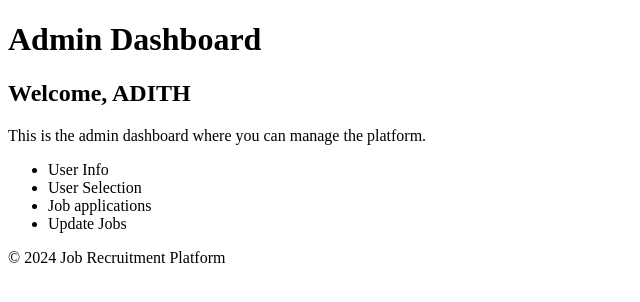
After one commit to AdithyanRaji/Job-recruitment-fullstack-draft, a Flask app: page /admin/dashboard in a window 1280 px wide. The commit adds this page. Shown: the top 302 px of the page, without its empty margins (0-640 px from the left). Run offline with Flask 3, Linux system fonts and the light colour scheme; a user stored in the database is signed in.

Commit message:
completed authorization backend, added admin dashboard

```diff
--- a/app.py
+++ b/app.py
@@ -37,23 +37,30 @@ class AppliedJob(db.Model):
     id = db.Column(db.Integer, primary_key=True)
     user_id = db.Column(db.Integer, db.ForeignKey('user.id'), nullable=False)
     job_id = db.Column(db.Integer, db.ForeignKey('job.job_id'), nullable=False)
+    job_title = db.Column(db.String(20), nullable=False)
 
     user = db.relationship('User', back_populates='applied_jobs')
     job = db.relationship('Job', back_populates='applicants')
 
 # add the with optiuon to create_all
 with app.app_context():
-    db.drop_all()
     db.create_all()
 #----------------------------------------------ROUTES----------------------------------------
 @app.route('/')
 def index():
     return render_template('index.html')
 
-@app.route('/home')
-def home():
-    return render_template('home.html')
+@app.route('/<uname>/home')
+def home(uname):
+    return render_template('home.html', uname=uname)
 
+@app.route('/admin/dashboard')
+def admin_dashboard():
+    if 'role' in session and session['role'] == 'admin':
+        return render_template('admin_dashboard.html', uname=session['username'])
+    else:
+        flash('Access denied. Admins only.', 'danger')
+        return redirect(url_for('index'))
 #----------------------------------------REGISTRATION-------------------------------
 @app.route('/user/register', methods=['GET', 'POST'])
 def user_register():
@@ -98,23 +105,29 @@ def user_login():
 def admin_login():
     return render_template('login.html', role='admin')
 
-@app.route('/<role>/check_login',methods=['GET','POST'])
+@app.route('/<role>/check_login', methods=['GET', 'POST'])
 def check_login(role):
     if request.method == 'POST':
         username = request.form['username']
         password = request.form['password']
 
-
         user = User.query.filter_by(username=username).first()
 
         if user and user.check_password(password):
             session['username'] = username
+            session['role'] = user.role
             flash('Login successful!', 'success')
-            return redirect(url_for('app.home'))
+
+            # redirect based on role
+            if user.role == 'admin':
+                return redirect(url_for('admin_dashboard'))
+            else:
+                return redirect(url_for('home',uname=username))
         else:
             flash('Invalid credentials, please try again.', 'danger')
 
-    return render_template('login.html',role=role)
+    return render_template('login.html', role=role)
+
 
 
 
--- /dev/null
+++ b/templates/admin_dashboard.html
@@ -0,0 +1,28 @@
+<!DOCTYPE html>
+<html lang="en">
+<head>
+    <meta charset="UTF-8">
+    <title>Admin Dashboard</title>
+    <meta name="viewport" content="width=device-width, initial-scale=1.0">
+    <!-- Add your CSS links here -->
+</head>
+<body>
+    <header>
+        <h1>Admin Dashboard</h1>
+    </header>
+    <main>
+        <h2>Welcome, {{ uname }}</h2>
+        <p>This is the admin dashboard where you can manage the platform.</p>
+        <!-- Add more admin functionalities here -->
+        <ul>
+            <li>User Info</li>
+            <li>User Selection</li>
+            <li>Job applications</li>
+            <li>Update Jobs</li>
+        </ul>
+    </main>
+    <footer>
+        <p>&copy; 2024 Job Recruitment Platform</p>
+    </footer>
+</body>
+</html>
--- a/templates/home.html
+++ b/templates/home.html
@@ -14,7 +14,7 @@
 <body>
   {% include 'nav.html' %}
   <div class="container" id="container">
-    <h1 class="text-center mt-4 mb-4 shadow-sm p-3 mb-5 bg-body-tertiary rounded">A-JYNT RECRUITERS</h1>
+    <h1 class="text-center mt-4 mb-4 shadow-sm p-3 mb-5 bg-body-tertiary rounded">Welcome {{ uname }}, to A-JYNT RECRUITERS</h1>
     <img class="img-fluid shadow p-3 mb-5 bg-body-tertiary rounded" id="banner"
       src="{{ url_for('static', filename='banner.jpg') }}" alt="Partha Recruiters Logo" height="800" width="1500">
     <h2 class="text-center mt-4 mb-4 shadow-sm p-3 mb-5 bg-body-tertiary rounded"><b>About AJY Recruiters</b></h2>
```
Also changed, not shown: templates/login.html (+14 -11 lines), instance/site.db.
